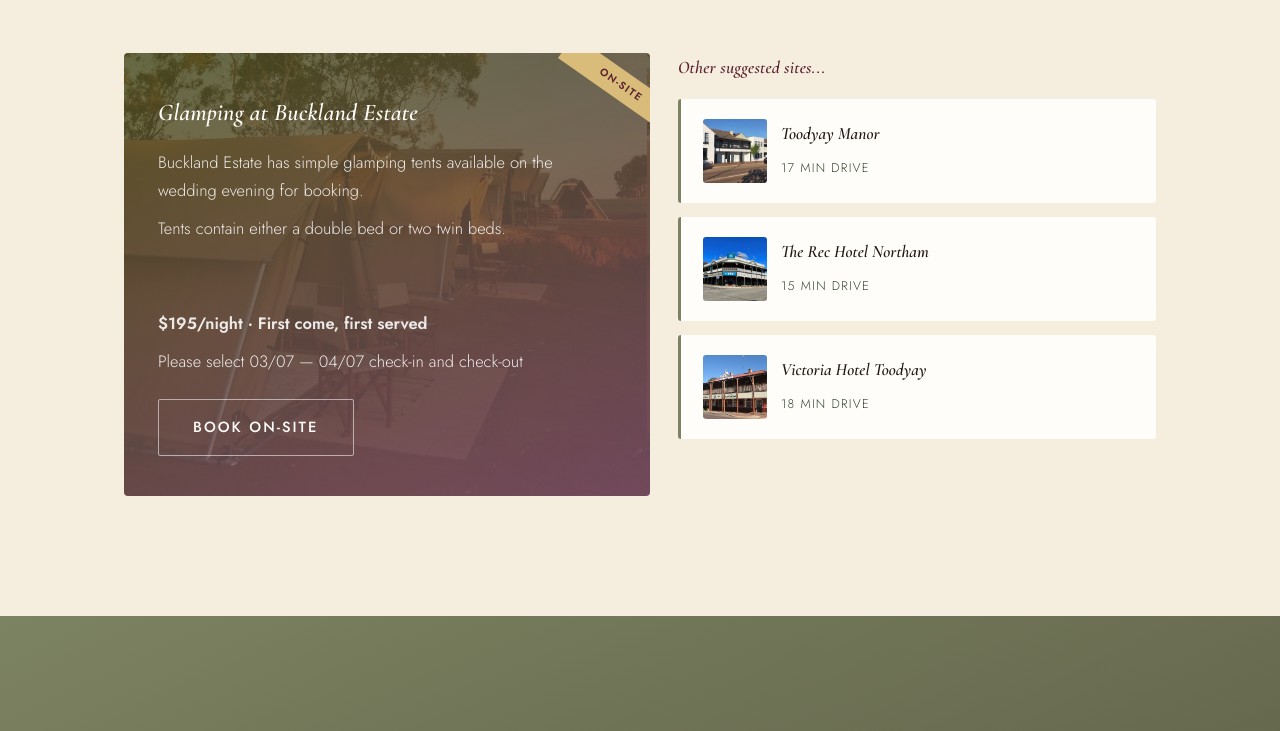
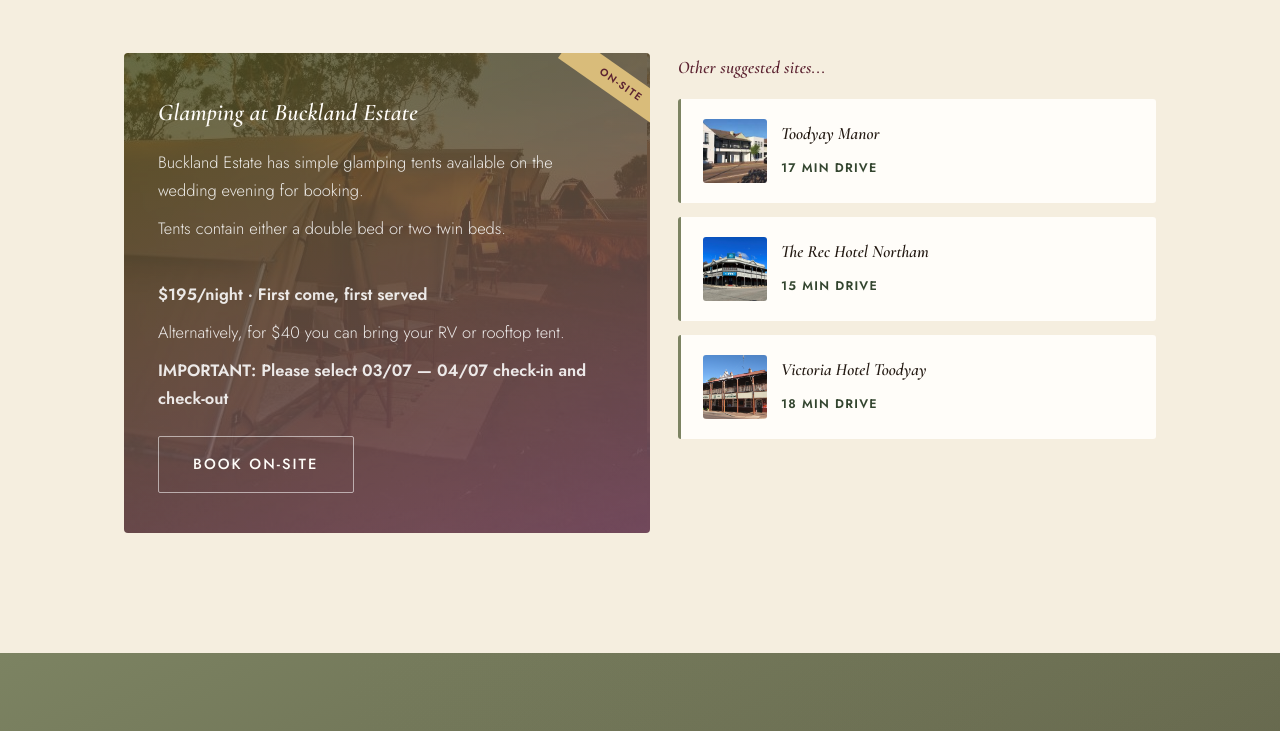
Before and after one commit to mikandtrent/wedding, a plain HTML site: page index.html in a window 1280 px wide. Shown: the part 3409-4140 px from the top of the page. Drawn offline with nearby package versions, Linux system fonts and the light colour scheme.

Commit message:
Update index.html

```diff
--- a/index.html
+++ b/index.html
@@ -156,9 +156,10 @@
             <h3>Glamping at Buckland Estate</h3>
             <p>Buckland Estate has simple glamping tents available on the wedding evening for booking.</p>
             <p>Tents contain either a double bed or two twin beds.</p>
-            <br><br>
+            <br>
             <p><strong>$195/night · First come, first served</strong></p>
-            <p>Please select 03/07 — 04/07 check-in and check-out</p>
+            <p>Alternatively, for $40 you can bring your RV or rooftop tent.</p>
+            <p><strong>IMPORTANT: Please select 03/07 — 04/07 check-in and check-out<strong></p>
             <a href="https://app.mews.com/distributor/9ac59437-aa56-42d0-b97b-b1230081fbbc?mewsAvailabilityBlockId=510b5e72-c8f5-4e18-a629-b32e0059aaaa&mewsStart=2027-07-02&mewsEnd=2027-07-04"
             class="btn btn-ghost"
             target="_blank"
```
